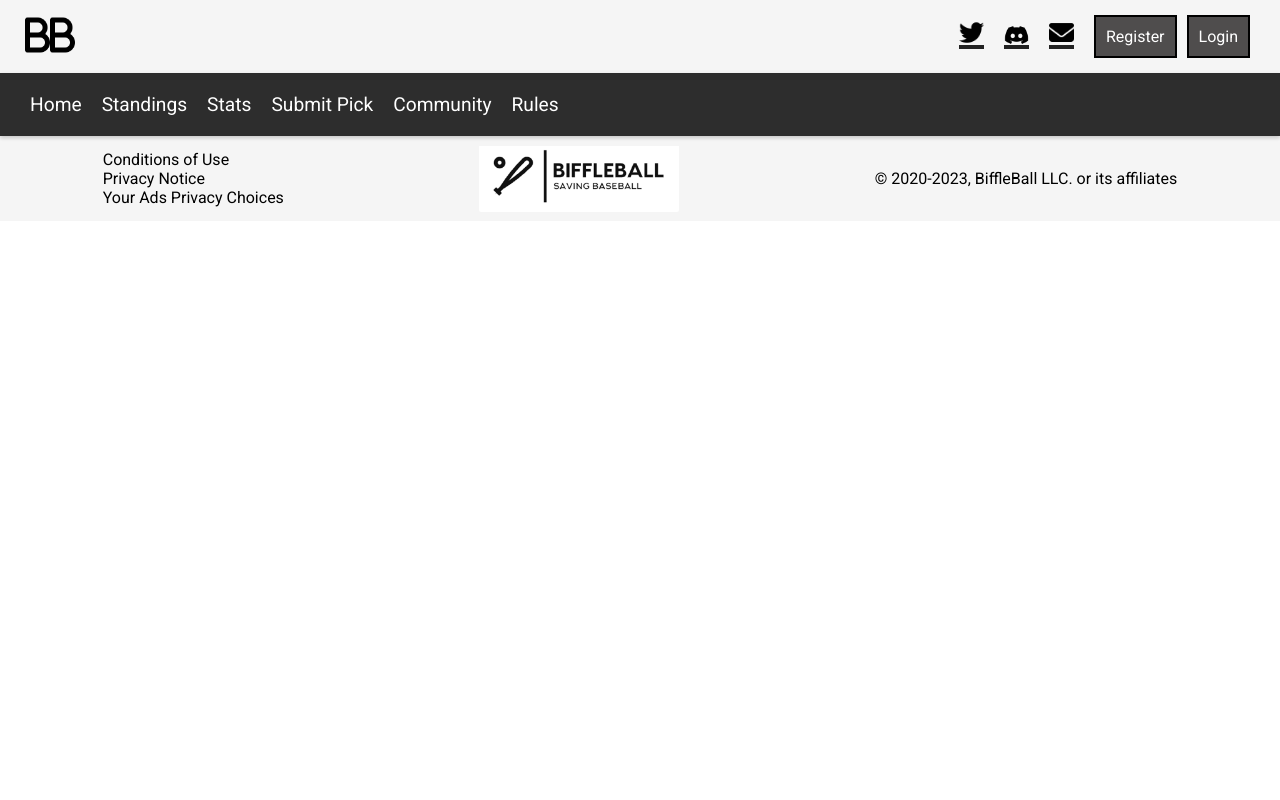
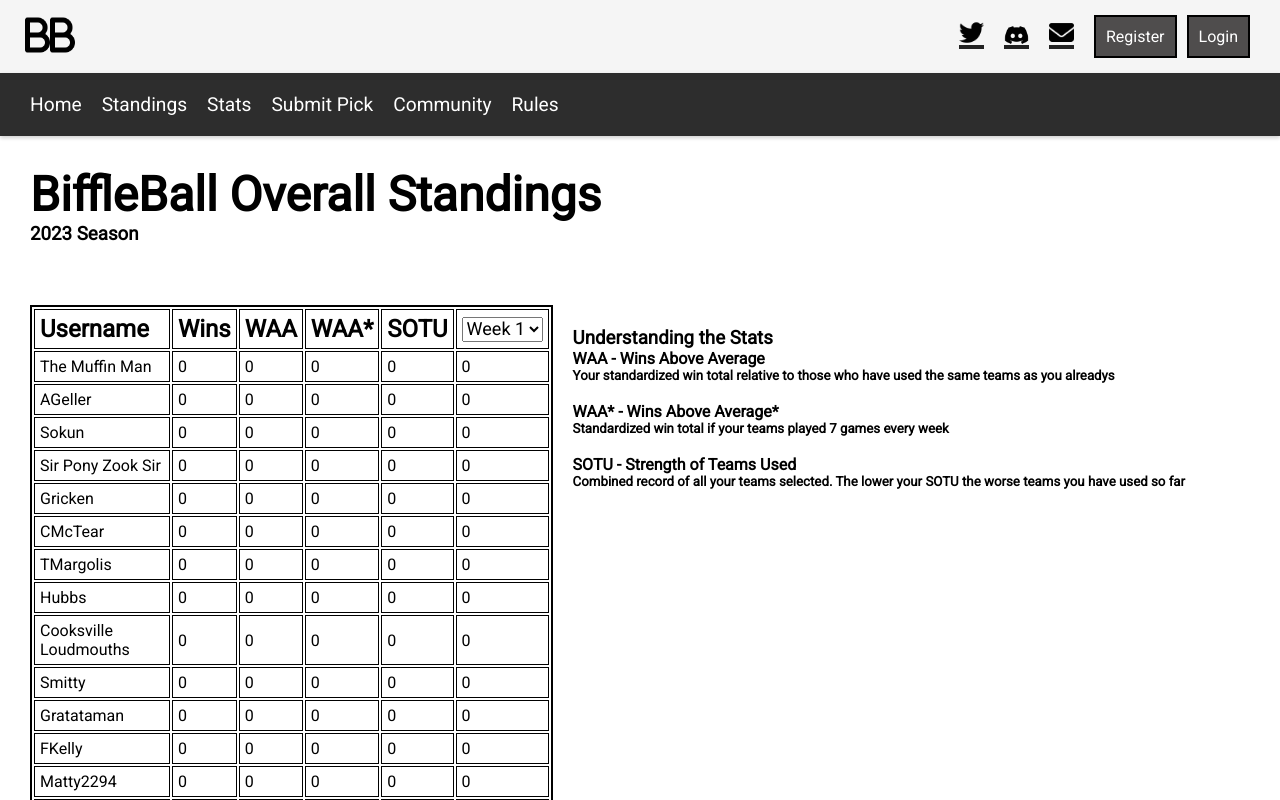
Before and after one commit to James-fleming394/biffleball-frontend, a React (Create React App) app: page /standings in a window 1280 px wide. Shown: the top 800 px of the page. Built offline with nearby package versions, Linux system fonts and the light colour scheme; some icons are missing.

Commit message:
Standings page complete

```diff
--- a/src/App.css
+++ b/src/App.css
@@ -736,3 +736,52 @@ footer {
 .communityh2 {
     font-size: xx-large;
 }
+
+/* Standings */
+
+.standings-title {
+    padding: 30px;
+    width: 100%;
+    text-align: left;
+}
+
+.standings  {
+    width: 100%;
+    height: 80%;
+    display: flex;
+    justify-content: start;
+    align-items: center;
+    padding: 30px;
+}
+
+table {
+    border: 2px solid black;
+    width: 40%;
+    height: 80%;
+}
+
+th {
+    border: 1px solid black;
+    font-size: x-large;
+    text-align: start;
+    padding: 5px;
+}
+
+td {
+    text-align: start;
+    border: 1px solid black;
+    padding: 5px;
+}
+
+.weeks-standing {
+    display: flex;
+    justify-content: center;
+    align-items: center;
+    font-size: large;
+}
+
+.standings-info {
+    display:grid;
+    padding: 20px;
+    margin-top: -640px;
+}
--- a/src/App.js
+++ b/src/App.js
@@ -10,6 +10,7 @@ import Footer from './components/Footer';
 import Rules from './pages/Rules';
 import Community from './pages/Community';
 import Submit from './pages/Submit';
+import Standings from './pages/Standings';
 
 
 function App() {
@@ -46,6 +47,7 @@ function App() {
         <Route path="/login" element={<Login />}></Route>
         <Route path="/register" element={<Register />}></Route>
         <Route path="/" element={<Home />}></Route>
+        <Route path="/standings" element={<Standings />}></Route>
         <Route path="/submit-pick" element={<Submit />}></Route>
         <Route path="/community" element={<Community />}></Route>
         <Route path="/rules" element={<Rules />}></Route>
--- a/src/pages/Standings.js
+++ b/src/pages/Standings.js
@@ -2,6 +2,79 @@ import React from "react";
 
 const Standings = () => {
 
+    const data = [
+        { username: "The Muffin Man", wins: 0, WAA: 0, WAAStar: 0, SOTU: 0, Week1: 0 },
+        { username: "AGeller", wins: 0, WAA: 0, WAAStar: 0, SOTU: 0, Week1: 0 },
+        { username: "Sokun", wins: 0, WAA: 0, WAAStar: 0, SOTU: 0, Week1: 0 },
+        { username: "Sir Pony Zook Sir", wins: 0, WAA: 0, WAAStar: 0, SOTU: 0, Week1: 0 },
+        { username: "Gricken", wins: 0, WAA: 0, WAAStar: 0, SOTU: 0, Week1: 0 },
+        { username: "CMcTear", wins: 0, WAA: 0, WAAStar: 0, SOTU: 0, Week1: 0 },
+        { username: "TMargolis", wins: 0, WAA: 0, WAAStar: 0, SOTU: 0, Week1: 0 },
+        { username: "Hubbs", wins: 0, WAA: 0, WAAStar: 0, SOTU: 0, Week1: 0 },
+        { username: "Cooksville Loudmouths", wins: 0, WAA: 0, WAAStar: 0, SOTU: 0, Week1: 0 },
+        { username: "Smitty", wins: 0, WAA: 0, WAAStar: 0, SOTU: 0, Week1: 0 },
+        { username: "Gratataman", wins: 0, WAA: 0, WAAStar: 0, SOTU: 0, Week1: 0 },
+        { username: "FKelly", wins: 0, WAA: 0, WAAStar: 0, SOTU: 0, Week1: 0 },
+        { username: "Matty2294", wins: 0, WAA: 0, WAAStar: 0, SOTU: 0, Week1: 0 },
+        { username: "Eric Adams Wainwright", wins: 0, WAA: 0, WAAStar: 0, SOTU: 0, Week1: 0 },
+        { username: "PGroft", wins: 0, WAA: 0, WAAStar: 0, SOTU: 0, Week1: 0 },
+        { username: "AdamsEaton", wins: 0, WAA: 0, WAAStar: 0, SOTU: 0, Week1: 0 },
+        { username: "CThompson", wins: 0, WAA: 0, WAAStar: 0, SOTU: 0, Week1: 0 },
+        { username: "Rjovellanos", wins: 0, WAA: 0, WAAStar: 0, SOTU: 0, Week1: 0 },
+        { username: "hshore", wins: 0, WAA: 0, WAAStar: 0, SOTU: 0, Week1: 0 },
+        { username: "That Rance Kid", wins: 0, WAA: 0, WAAStar: 0, SOTU: 0, Week1: 0 },
+        { username: "JesseCohen1994", wins: 0, WAA: 0, WAAStar: 0, SOTU: 0, Week1: 0 },
+        { username: "bshore", wins: 0, WAA: 0, WAAStar: 0, SOTU: 0, Week1: 0 },
+        { username: "Euphoria", wins: 0, WAA: 0, WAAStar: 0, SOTU: 0, Week1: 0 },
+    ]
+
+    return (
+        <>
+        <div className="standings-title">
+            <h1>BiffleBall Overall Standings</h1>
+            <h3>2023 Season</h3>
+        </div>
+        <div className="standings">
+            <table>
+                <tr>
+                    <th>Username</th>
+                    <th>Wins</th>
+                    <th>WAA</th>
+                    <th>WAA*</th>
+                    <th>SOTU</th>
+                    <th>
+                        <select className="weeks-standing">
+                        <option value="week 1">Week 1</option>
+                        </select>
+                    </th>
+                </tr>
+                {data.map((val, key) => {
+                    return (
+                        <tr key={key}>
+                            <td>{val.username}</td>
+                            <td>{val.wins}</td>
+                            <td>{val.WAA}</td>
+                            <td>{val.WAAStar}</td>
+                            <td>{val.SOTU}</td>
+                            <td>{val.Week1}</td>
+                        </tr>
+                    )
+                })}
+            </table>
+            <div className="standings-info">
+                <h3>Understanding the Stats</h3>
+                <h4>WAA - Wins Above Average</h4>
+                <h5>Your standardized win total relative to those who have used the same teams as you alreadys</h5>
+                <br></br>
+                <h4>WAA* - Wins Above Average*</h4>
+                <h5>Standardized win total if your teams played 7 games every week</h5>
+                <br></br>
+                <h4>SOTU - Strength of Teams Used</h4>
+                <h5>Combined record of all your teams selected. The lower your SOTU the worse teams you have used so far</h5>
+            </div>
+        </div>
+        </>
+    )
 }
 
 export default Standings;
```
